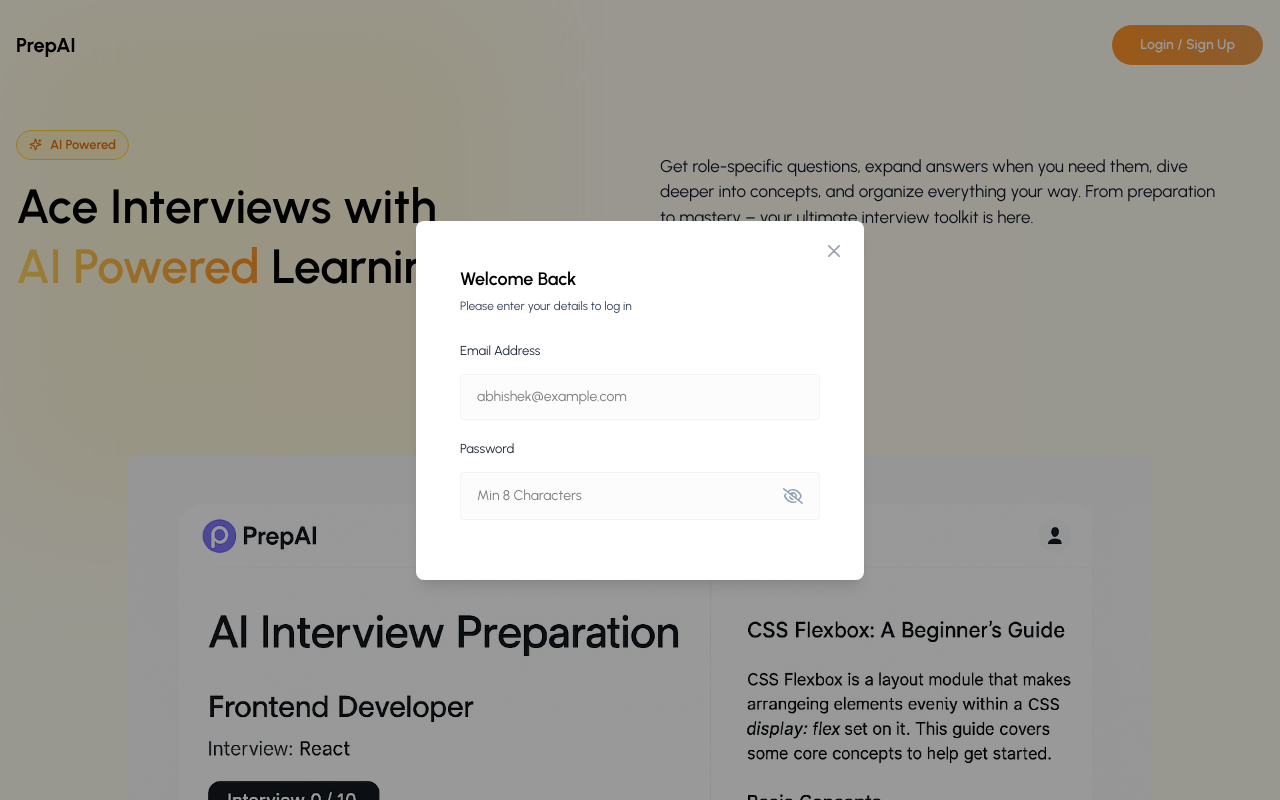
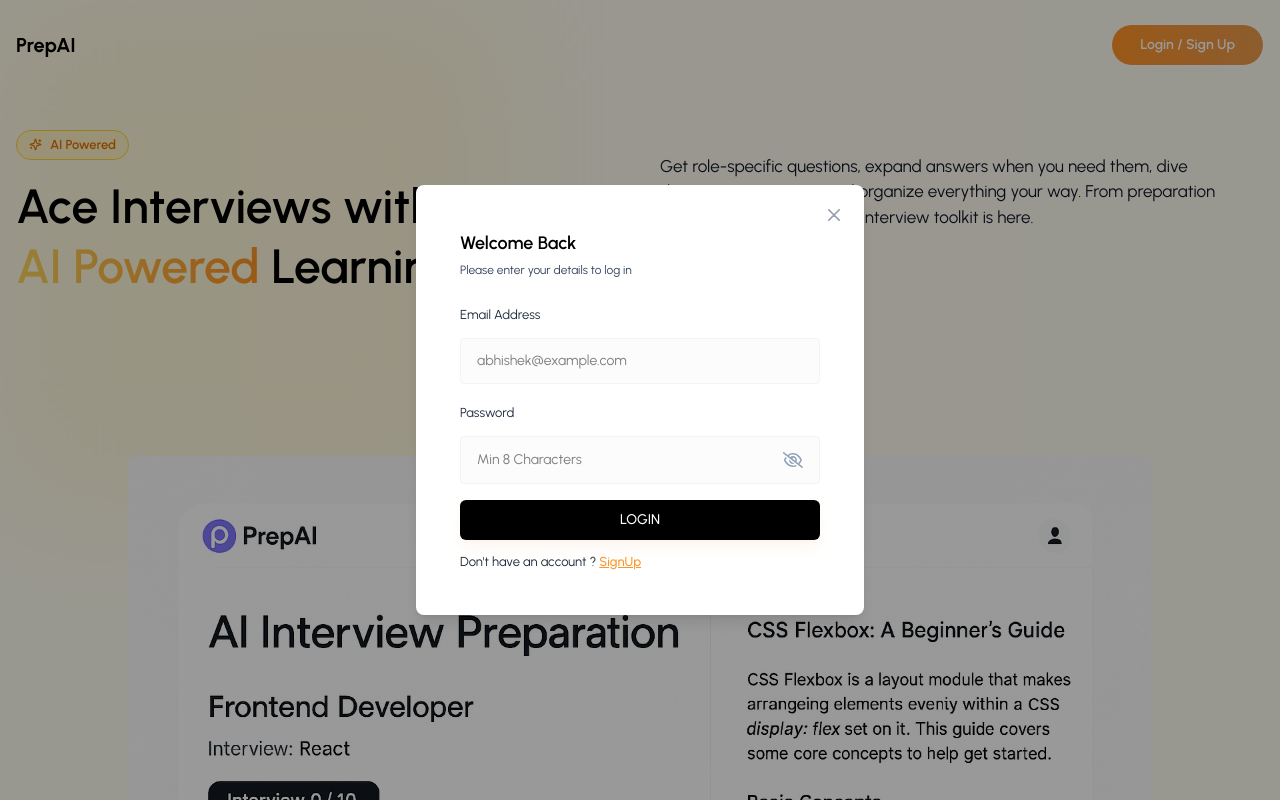
Before and after one commit to abhi-up/ai-interview-prep, a React (Vite) app in the folder frontend/: page / in a window 1280 px wide. Shown: the top 800 px of the page. Built offline with nearby package versions, Linux system fonts and the light colour scheme.

Commit message:
handled error messages

```diff
--- a/frontend/src/pages/Auth/Login.jsx
+++ b/frontend/src/pages/Auth/Login.jsx
@@ -2,7 +2,7 @@
 import { useNavigate } from "react-router-dom"
 import Input from "../../components/Inputs/Input"
 
-const Login = () => {
+const Login = ({ setCurrentPage }) => {
   const [email, setEmail] = useState("")
   const [password, setPassword] = useState("")
   const [error, setError] = useState(null)
@@ -36,6 +36,24 @@
           placeholder="Min 8 Characters"
           type="password"
         />
+
+        {error && <p className="text-red-500 text-xs pb-2.5">{error}</p>}
+
+        <button className="btn-primary" type="submit">
+          LOGIN
+        </button>
+
+        <p className="text-[13px] text-slate-800 mt-3">
+          Don't have an account ?{" "}
+          <button
+            className="font-medium text-primary underline cursor-pointer "
+            onClick={() => {
+              setCurrentPage("signup")
+            }}
+          >
+            SignUp
+          </button>
+        </p>
       </form>
     </div>
   )
```
